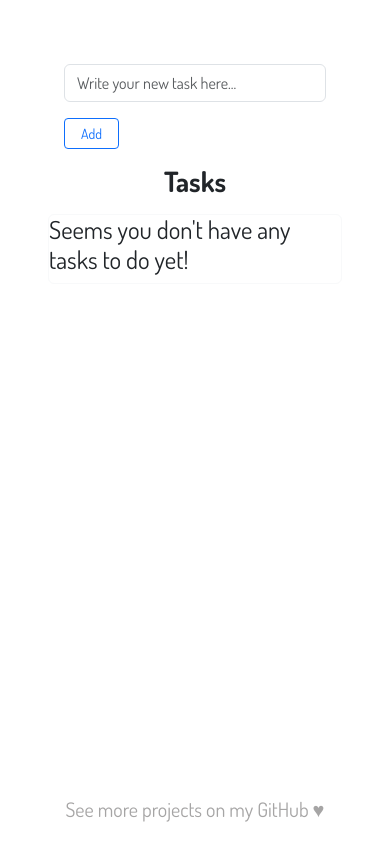
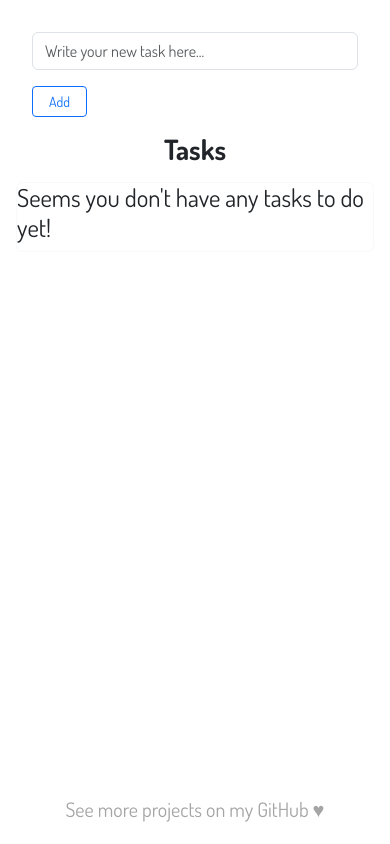
Before and after one commit to annarussi/ToDoList, a React (Vite) app: page / in a window 390 px wide. Built offline with nearby package versions, Linux system fonts and the light colour scheme.

Commit message:
centered and contained the app

```diff
--- a/src/App.tsx
+++ b/src/App.tsx
@@ -53,7 +53,7 @@ export default function App() {
   }
 
   return(
-    <div className="d-flex flex-column p-5">
+    <div className="d-flex flex-column p-3 task-container">
       <Form onSubmit={addTask} />
       <h1 className="text-center mb-3 fw-bold">Tasks</h1>
       <Tasks tasks={tasks} toggleTask={toggleTask} deleteTask={deleteTask}/>
--- a/src/styles.css
+++ b/src/styles.css
@@ -35,3 +35,17 @@ body {
       color: #DFD7BF;
     }
 }
+
+/* CONTAINER */
+
+.task-container{
+  max-width: 800px;
+  margin: 0 auto;
+  padding: 0 10px;
+}
+
+@media(max-width: 570px){
+  .task-container{
+    max-width: 100%;
+  }
+}
```
